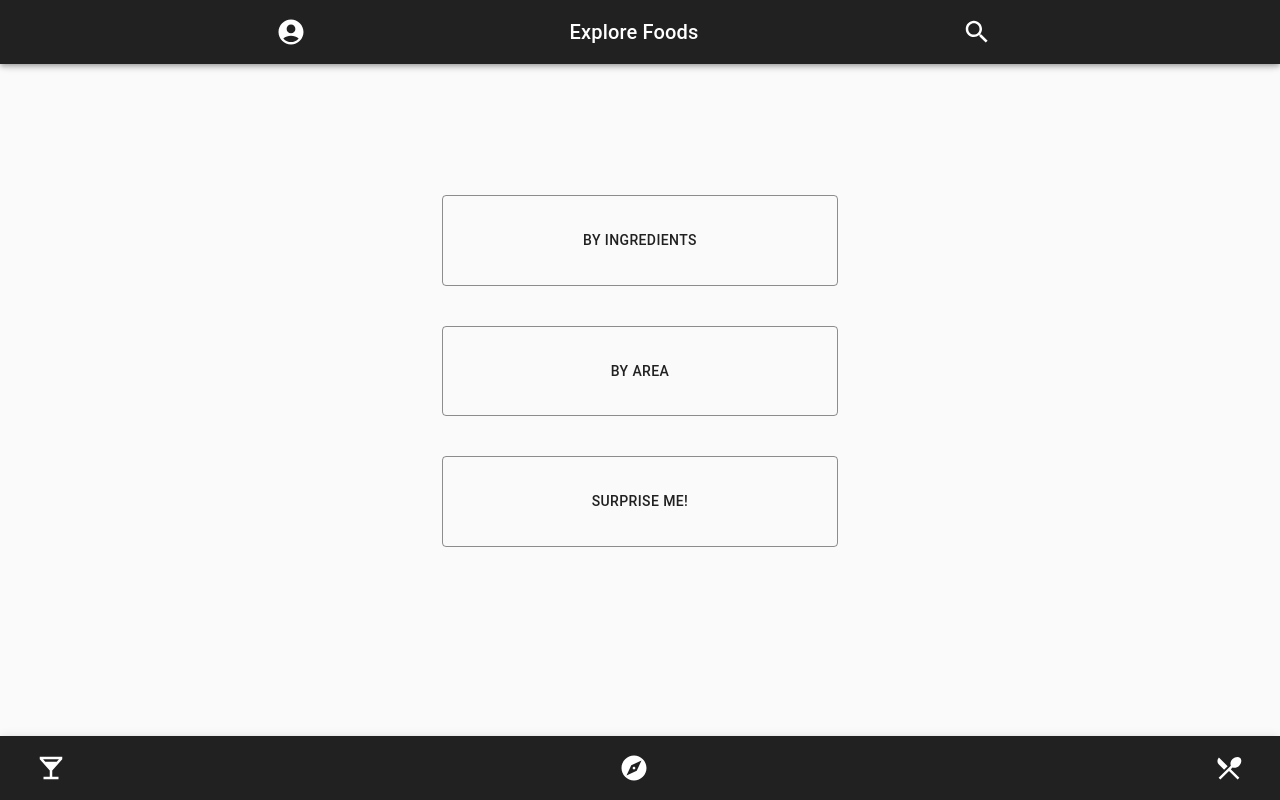
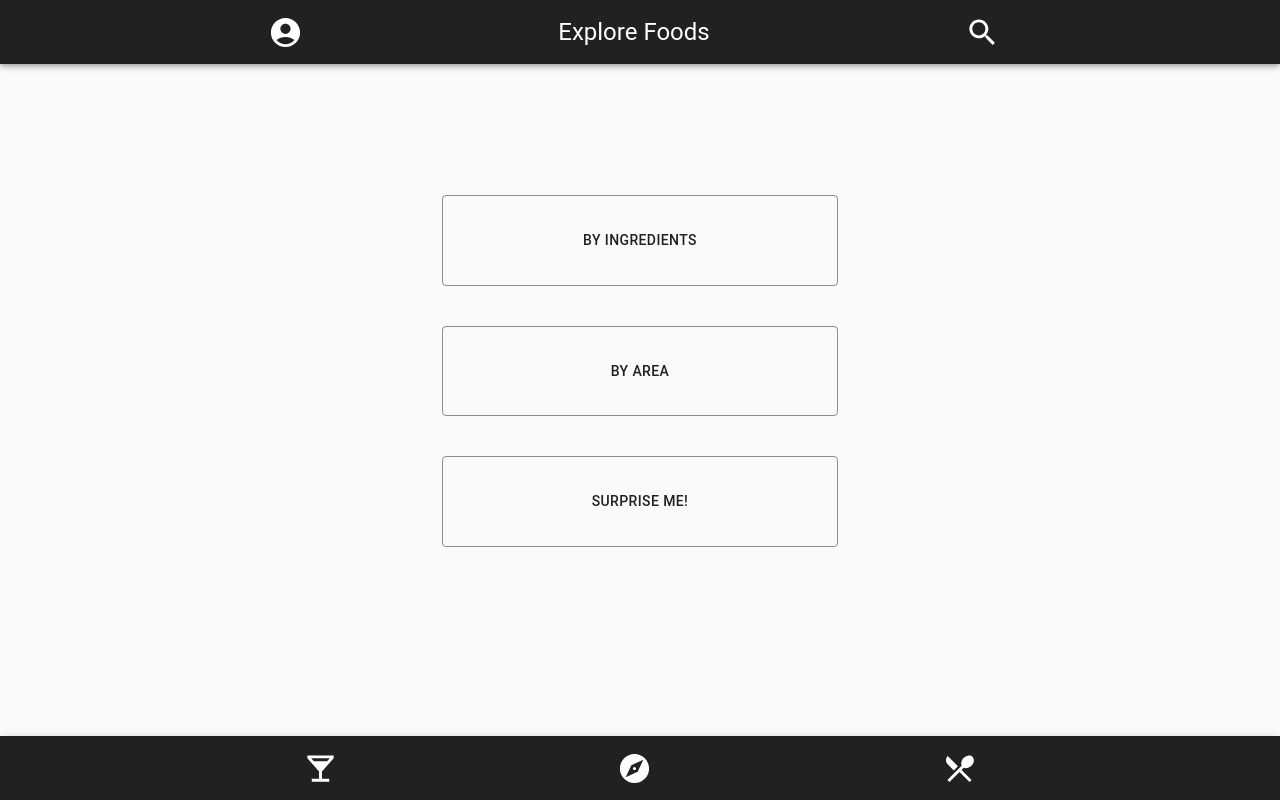
Before and after one commit to matheuspor/recipes-app, a React (Create React App) app: page /recipes-app/explore/foods in a window 1280 px wide. Built offline with nearby package versions, Linux system fonts and the light colour scheme.

Commit message:
small tweak

```diff
--- a/src/components/Footer/index.jsx
+++ b/src/components/Footer/index.jsx
@@ -13,13 +13,13 @@ export default function Footer() {
         color="primary"
         sx={ { top: 'auto', bottom: 0 } }
       >
-        <Toolbar sx={ { justifyContent: 'space-between' } }>
+        <Toolbar sx={ { justifyContent: 'space-evenly' } }>
           <IconButton
             size="large"
             color="inherit"
             onClick={ () => navigate('/recipes-app/drinks') }
           >
-            <LocalBar sx={ { width: 30, height: 30 } } />
+            <LocalBar sx={ { width: 35, height: 35 } } />
           </IconButton>
           <IconButton
             size="large"
@@ -28,7 +28,7 @@ export default function Footer() {
             onClick={ () => navigate('/recipes-app/explore') }
             data-testid="profile-top-btn"
           >
-            <Explore sx={ { width: 30, height: 30 } } />
+            <Explore sx={ { width: 35, height: 35 } } />
           </IconButton>
           <IconButton
             size="large"
@@ -36,7 +36,7 @@ export default function Footer() {
             data-testid="search-top-btn"
             onClick={ () => navigate('/recipes-app/foods') }
           >
-            <RestaurantMenu sx={ { width: 30, height: 30 } } />
+            <RestaurantMenu sx={ { width: 35, height: 35 } } />
           </IconButton>
         </Toolbar>
       </AppBar>
--- a/src/components/Header/Index.jsx
+++ b/src/components/Header/Index.jsx
@@ -37,12 +37,12 @@ export default function Header() {
             data-testid="profile-top-btn"
           >
             <AccountCircle
-              sx={ { width: 30, height: 30 } }
+              sx={ { width: 35, height: 35 } }
             />
           </IconButton>
           <Typography
             data-testid="page-title"
-            variant="h6"
+            variant="h5"
             component="div"
             sx={ { textTransform: 'capitalize' } }
           >
@@ -54,7 +54,7 @@ export default function Header() {
             data-testid="search-top-btn"
             onClick={ () => setOpenPopover(!openPopover) }
           >
-            <Search sx={ { width: 30, height: 30 } } />
+            <Search sx={ { width: 35, height: 35 } } />
           </IconButton>
         </Toolbar>
       </AppBar>
```
